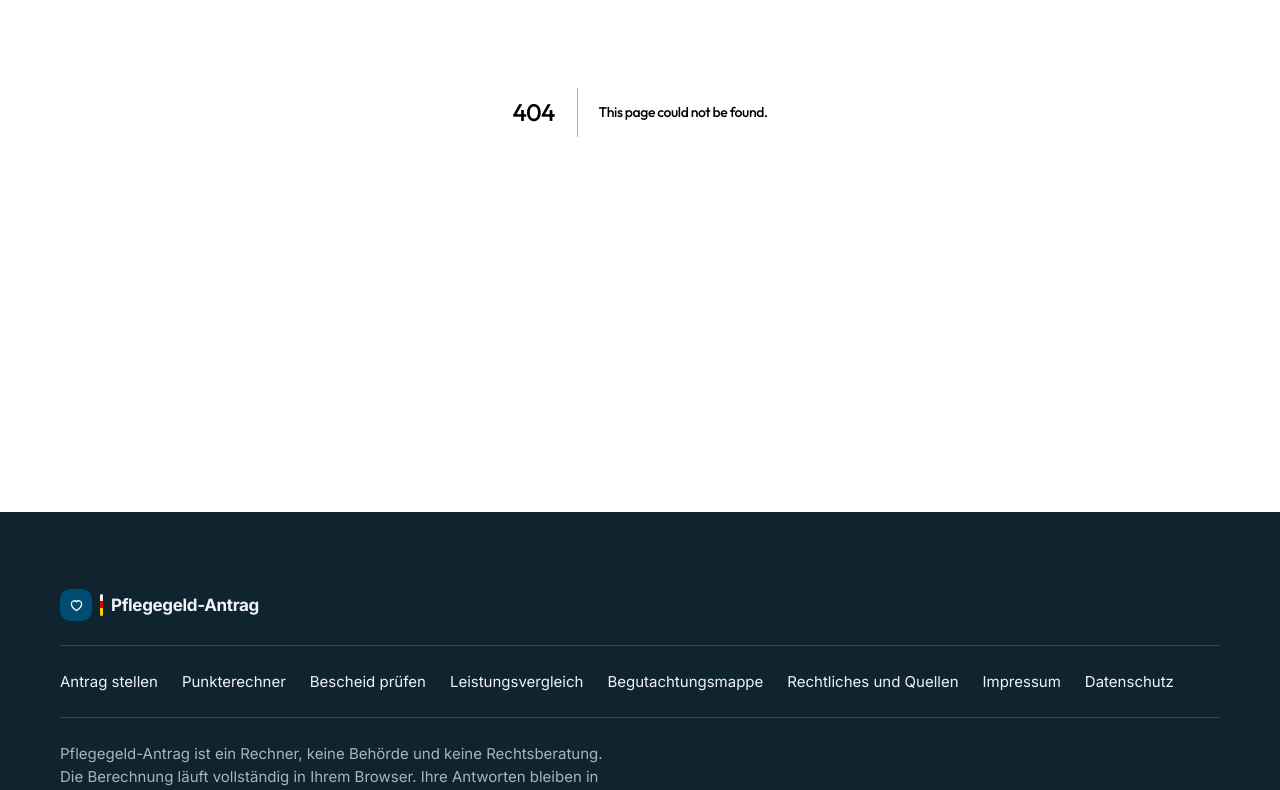
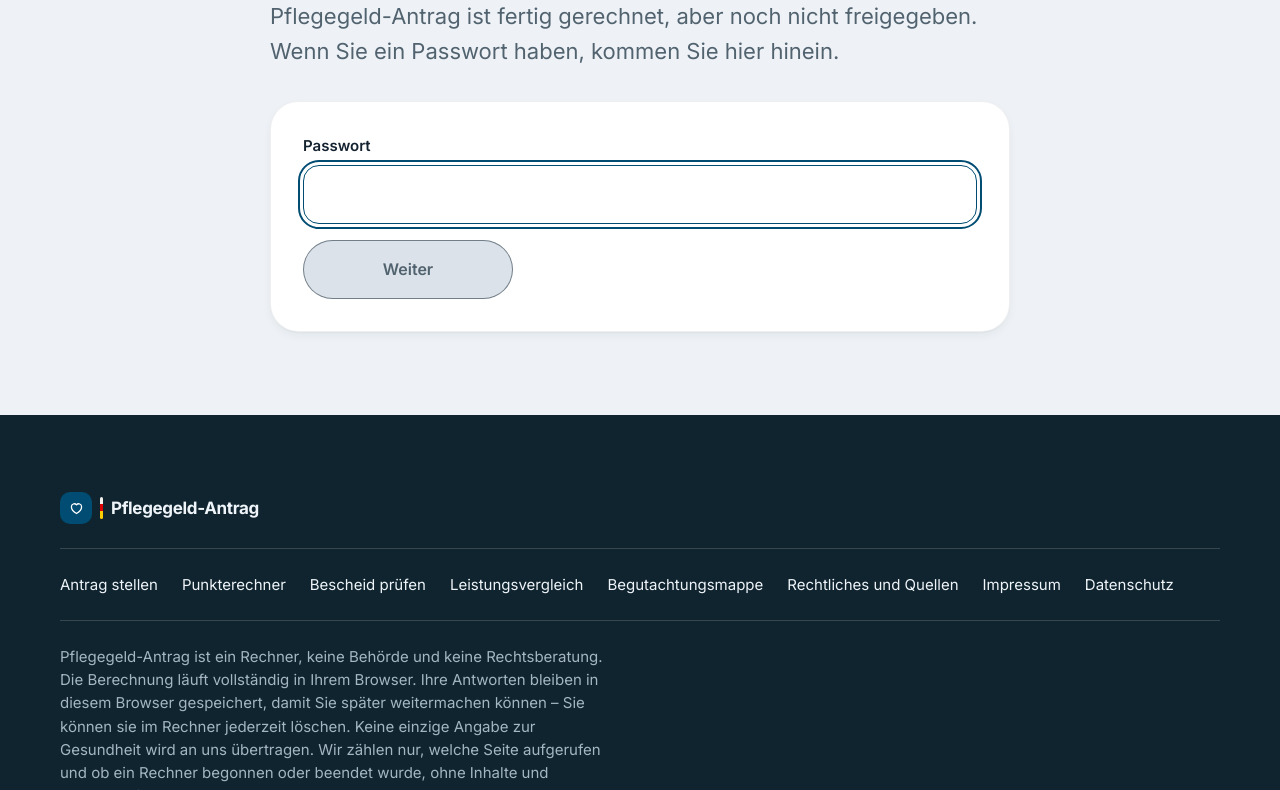
Before and after one commit to Fokuswerk/Fokuswerk-Website-Tool, a React app in the folder Pflege/pflegegeld-antrag/: page /schleuse in a window 1280 px wide. Before the commit this address had no page. Shown: the part 368-1158 px from the top of the page. Built offline with nearby package versions, Linux system fonts and the light colour scheme.

Commit message:
Schleuse: die ganze Seite hinter ein Passwort
Solange Impressum und Datenschutzerklaerung fehlen, darf die Seite nicht
oeffentlich erreichbar sein. noindex allein haelt nur Suchmaschinen fern,
nicht jemanden, der die Adresse kennt. Jetzt ist sie tatsaechlich nicht
oeffentlich.

src/proxy.ts (nicht middleware.ts - Next 16 hat die Bezeichnung abgeloest)
leitet alles auf /schleuse um und merkt sich das Ziel, damit ein Tiefenlink
nach dem Einlassen noch stimmt. Nur seiteninterne Ziele werden akzeptiert,
sonst waere die Schleuse eine offene Weiterleitung. Aufrufe der
Schnittstellen bekommen 401 statt einer HTML-Seite.

Im Keks steht nicht das Passwort, sondern dessen SHA-256-Merkmal - gerechnet
mit crypto.subtle, weil es im Edge-Runtime kein node:crypto gibt. Falsches
Passwort bremst 600 ms.

Dabei aufgefallen und mitbehoben: die CSS-Regel fuer Eingabefelder zaehlt die
Typen einzeln auf und kannte weder password noch date. Das Passwortfeld stand
deshalb unformatiert neben seinem Etikett - und das Datumsfeld beim
Widerspruch genauso, schon vorher.

npm run seiten meldet sich selbst an der Schleuse an.

Co-Authored-By: Claude Opus 5 <noreply@anthropic.com>

```diff
--- /dev/null
+++ b/Pflege/pflegegeld-antrag/src/app/api/schleuse/route.ts
@@ -0,0 +1,29 @@
+import { NextResponse } from "next/server";
+import { SCHLEUSE_KEKS, schleusenPasswort, schleusenMerkmal, gleich } from "@/lib/schleuse";
+
+export const runtime = "nodejs";
+
+export async function POST(req: Request) {
+  let daten: { passwort?: string };
+  try {
+    daten = await req.json();
+  } catch {
+    return NextResponse.json({ ok: false }, { status: 400 });
+  }
+
+  if (!gleich(daten.passwort ?? "", schleusenPasswort())) {
+    // Leichte Bremse gegen Durchprobieren
+    await new Promise((r) => setTimeout(r, 600));
+    return NextResponse.json({ ok: false }, { status: 401 });
+  }
+
+  const antwort = NextResponse.json({ ok: true });
+  antwort.cookies.set(SCHLEUSE_KEKS, await schleusenMerkmal(), {
+    httpOnly: true,
+    sameSite: "lax",
+    secure: process.env.NODE_ENV === "production",
+    path: "/",
+    maxAge: 60 * 60 * 24 * 30,
+  });
+  return antwort;
+}
--- a/Pflege/pflegegeld-antrag/src/app/globals.css
+++ b/Pflege/pflegegeld-antrag/src/app/globals.css
@@ -652,7 +652,8 @@ table.daten tfoot td { font-weight: 700; border-top: 1px solid var(--linie-stark
 /* ---------- Formular ---------- */
 label.feld { display: block; margin-bottom: 16px; font-size: var(--t-4); font-weight: 600; color: var(--tinte); }
 label.feld span.frei { font-weight: 400; color: var(--tinte-3); }
-input[type="text"], input[type="email"], input[type="tel"], input[type="number"], select {
+input[type="text"], input[type="email"], input[type="tel"], input[type="number"],
+input[type="password"], input[type="date"], select {
   display: block; width: 100%; margin-top: 8px; padding: 16px 16px; font: inherit; font-size: var(--t-5);
   border: 1px solid var(--linie-stark); border-radius: var(--r-m);
   background: var(--weiss); color: var(--tinte); min-height: 54px;
--- /dev/null
+++ b/Pflege/pflegegeld-antrag/src/app/schleuse/Inhalt.tsx
@@ -0,0 +1,58 @@
+"use client";
+
+import { useState } from "react";
+
+export default function Inhalt({ weiter }: { weiter: string }) {
+  const [passwort, setPasswort] = useState("");
+  const [stand, setStand] = useState<"offen" | "prueft" | "falsch">("offen");
+
+  async function senden(e: React.FormEvent) {
+    e.preventDefault();
+    if (!passwort) return;
+    setStand("prueft");
+    try {
+      const antwort = await fetch("/api/schleuse", {
+        method: "POST",
+        headers: { "content-type": "application/json" },
+        body: JSON.stringify({ passwort }),
+      });
+      if (antwort.ok) {
+        // Harter Wechsel statt router.push: die Middleware soll den frischen
+        // Keks sehen, und der steht erst beim naechsten echten Aufruf fest.
+        window.location.href = weiter || "/";
+        return;
+      }
+      setStand("falsch");
+    } catch {
+      setStand("falsch");
+    }
+  }
+
+  return (
+    <form className="karte" onSubmit={senden}>
+      <label className="feld">
+        Passwort
+        <input
+          type="password"
+          value={passwort}
+          onChange={(e) => {
+            setPasswort(e.target.value);
+            if (stand === "falsch") setStand("offen");
+          }}
+          autoFocus
+          autoComplete="current-password"
+          aria-invalid={stand === "falsch"}
+          aria-describedby={stand === "falsch" ? "schleuse-fehler" : undefined}
+        />
+      </label>
+      <button className="knopf" type="submit" disabled={stand === "prueft" || !passwort}>
+        {stand === "prueft" ? "Wird geprüft …" : "Weiter"}
+      </button>
+      {stand === "falsch" && (
+        <p id="schleuse-fehler" role="alert" className="quelle" style={{ marginTop: 12, marginBottom: 0, color: "var(--signal)" }}>
+          Das Passwort stimmt nicht.
+        </p>
+      )}
+    </form>
+  );
+}
--- /dev/null
+++ b/Pflege/pflegegeld-antrag/src/app/schleuse/page.tsx
@@ -0,0 +1,34 @@
+import type { Metadata } from "next";
+import Inhalt from "./Inhalt";
+
+export const metadata: Metadata = {
+  title: "Noch nicht öffentlich – Pflegegeld-Antrag",
+  robots: { index: false, follow: false },
+};
+
+export default async function Seite({
+  searchParams,
+}: {
+  searchParams: Promise<{ weiter?: string }>;
+}) {
+  const { weiter } = await searchParams;
+  // Nur seiteninterne Ziele zulassen. Ohne diese Prüfung liesse sich die
+  // Schleuse als Weiterleitung auf eine fremde Adresse missbrauchen.
+  const ziel = weiter && /^\/[^/\\]/.test(weiter) ? weiter : "/";
+
+  return (
+    <main className="band">
+      <div className="huelle-schmal">
+        <div className="auge">Noch im Bau</div>
+        <h1>Diese Seite ist noch nicht öffentlich</h1>
+        <p className="vorspann abstand-s">
+          Pflegegeld-Antrag ist fertig gerechnet, aber noch nicht freigegeben. Wenn Sie ein
+          Passwort haben, kommen Sie hier hinein.
+        </p>
+        <div className="abstand-m">
+          <Inhalt weiter={ziel} />
+        </div>
+      </div>
+    </main>
+  );
+}
--- /dev/null
+++ b/Pflege/pflegegeld-antrag/src/lib/schleuse.ts
@@ -0,0 +1,36 @@
+/**
+ * Die Schleuse vor der ganzen Seite.
+ *
+ * Läuft auch in der Middleware, also im Edge-Runtime — dort gibt es kein
+ * `node:crypto`, aber `crypto.subtle`. Deshalb ist das Merkmal asynchron.
+ *
+ * Das Passwort steht als Rückfallwert im Code, damit die Schleuse ohne
+ * weiteres Zutun greift. Das ist hier vertretbar: sie hält die unfertige Seite
+ * vor zufälligen Besuchern zurück, sie schützt keine Daten. Was Daten schützt,
+ * ist der getrennte Zugang zur Auswertung mit eigenem, langem Passwort.
+ * Über `SEITEN_PASSWORT` lässt sich der Wert jederzeit überschreiben.
+ */
+
+export const SCHLEUSE_KEKS = "pga_schleuse";
+
+export function schleusenPasswort(): string {
+  return process.env.SEITEN_PASSWORT || "qwer1234";
+}
+
+/**
+ * Was im Keks steht. Nicht das Passwort selbst — ein Blick in die
+ * Entwicklerwerkzeuge soll es nicht verraten.
+ */
+export async function schleusenMerkmal(): Promise<string> {
+  const roh = new TextEncoder().encode(`pflegegeld-antrag:schleuse:${schleusenPasswort()}`);
+  const verdaut = await crypto.subtle.digest("SHA-256", roh);
+  return [...new Uint8Array(verdaut)].map((b) => b.toString(16).padStart(2, "0")).join("");
+}
+
+/** Vergleich ohne frühen Abbruch, damit die Laufzeit nichts verrät. */
+export function gleich(a: string, b: string): boolean {
+  if (a.length !== b.length) return false;
+  let unterschied = 0;
+  for (let i = 0; i < a.length; i++) unterschied |= a.charCodeAt(i) ^ b.charCodeAt(i);
+  return unterschied === 0;
+}
```
Also changed, not shown: Pflege/pflegegeld-antrag/pruefung/seiten.mjs (+20 -0 lines), Pflege/pflegegeld-antrag/src/proxy.ts (added, +60 -0 lines), Pflege/pflegegeld-antrag/README.md.
